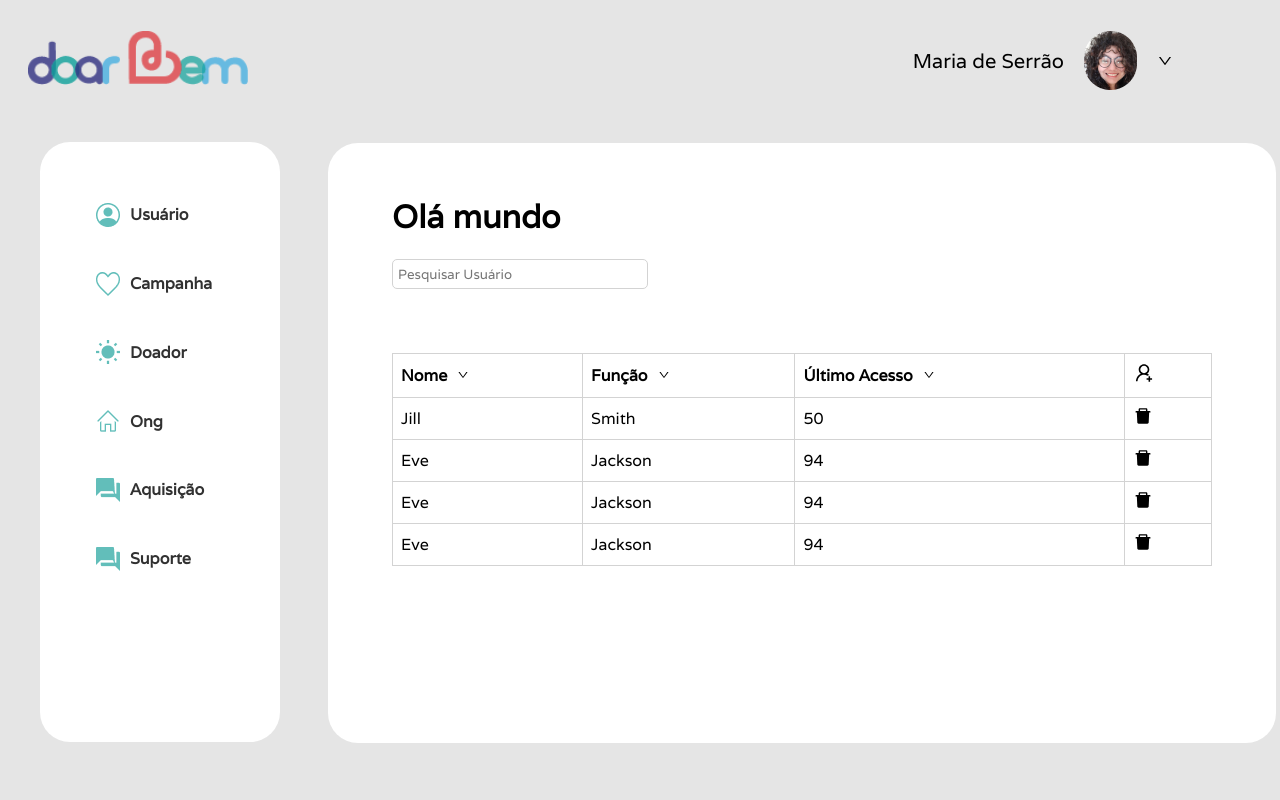
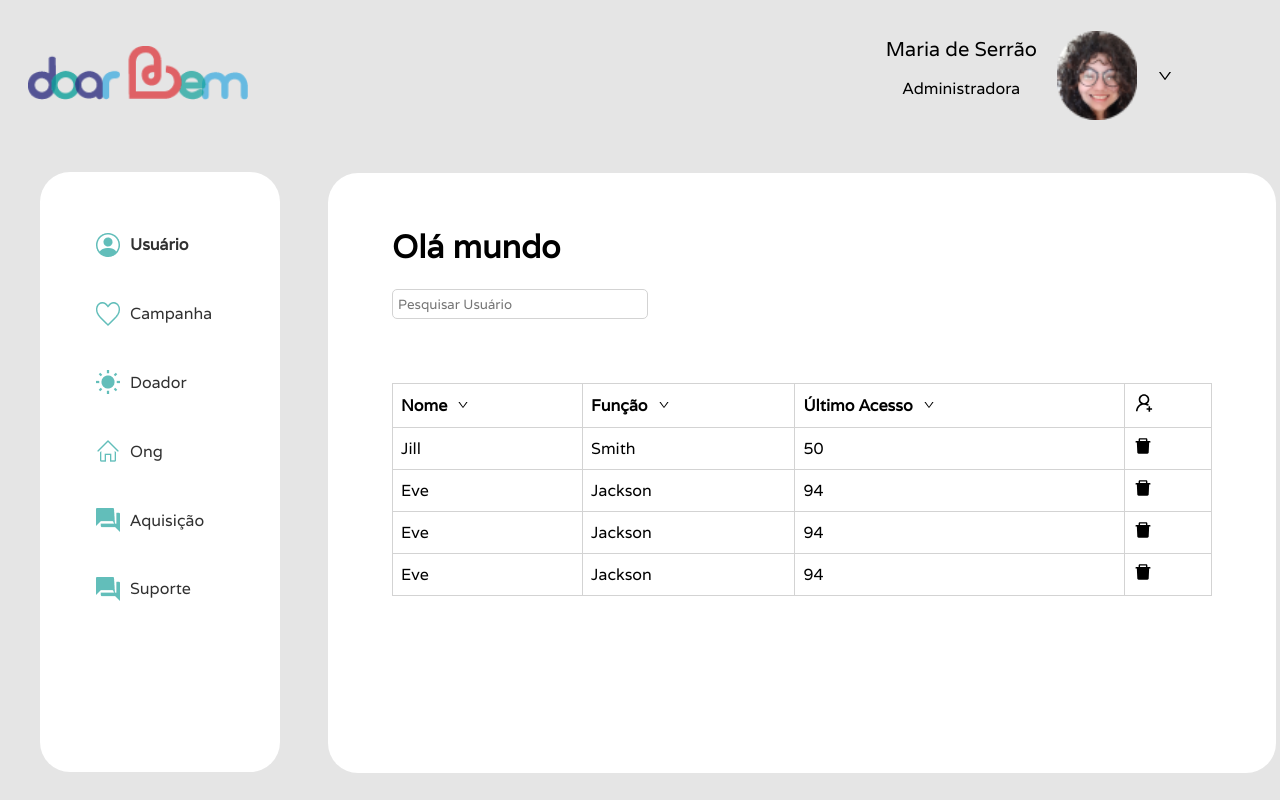
Before and after one commit to LucasRocha2308/painel-adm-ong-doar-bem, a React (Create React App) app: page / in a window 1280 px wide. Shown: the top 800 px of the page. Built offline with nearby package versions, Linux system fonts and the light colour scheme.

Commit message:
feat/ajuste e criação do providers

```diff
--- a/src/components/HeaderPanel/headerPanel.scss
+++ b/src/components/HeaderPanel/headerPanel.scss
@@ -13,15 +13,31 @@ $breakpoint-cellphone: 375px;
     width: 220px;
   }
 
-  .info-usuario{
-   display: flex;
-   align-items: center;
-   gap: 20px;
+  .info__usuario{
+    display: flex;
+    align-items: center;
+    justify-content: center;
+    gap: 20px;
+   }
+
+  .info__usuario-descricao{
+    display: flex;
+    align-items: center;
+    flex-direction: column;
+    justify-content: center;
+
   }
+
+
 
   span{
     font-size: 20px;
   }
+
+  .usuario{
+    width: 80px;
+  }
+
 }
 
 @media (max-width: $breakpoint-tablet) {
--- a/src/components/HeaderPanel/index.jsx
+++ b/src/components/HeaderPanel/index.jsx
@@ -15,8 +15,12 @@ const HeaderPanel = () => {
         <Link to='/'>
         <img className="logo" src={logo} alt='Logo Doar Bem' />
         </Link>
-        <div className="info-usuario">
+        <div className="info__usuario">
+          <div className="info__usuario-descricao">
             <span>Maria de Serrão</span>
+            <p>Administradora</p>
+          </div>
+
             <img className="usuario" src={fotoUsuario} alt="foto usuario" />
             <AiOutlineDown/>
         </div>
--- a/src/components/MenuLateral/MenuLateral.scss
+++ b/src/components/MenuLateral/MenuLateral.scss
@@ -7,7 +7,7 @@
 
 .sidebar{
     background-color: white;
-    color: black;
+    color: rgb(0, 0, 0, 0.3);
     margin: 2em 0 0 2em;
     width: 15em;
     height: 75vh;
@@ -35,7 +35,7 @@
     }
 
     li{
-        font-weight: bold;
+        // font-weight:700;
         padding: 0.8rem 0 2rem 1rem;
         cursor: pointer;
     }
@@ -48,11 +48,11 @@
         color: #313131;
     }
 
-    // li:first-child{
-    //     //  background-color: #62BEBA;
-    //     //  color: white;
-    //     font-weight: bold;
-    //  }
+     li:first-child{
+          color: white;
+         font-weight: bolder;
+         color: rgb(0, 0, 0, 0.9);
+      }
 
     // li:hover{
     //     background-color: #62BEBA;
```
Also changed, not shown: src/providers/Cart/index.jsx (added, +30 -0 lines), src/providers/index.jsx (added, +14 -0 lines).
